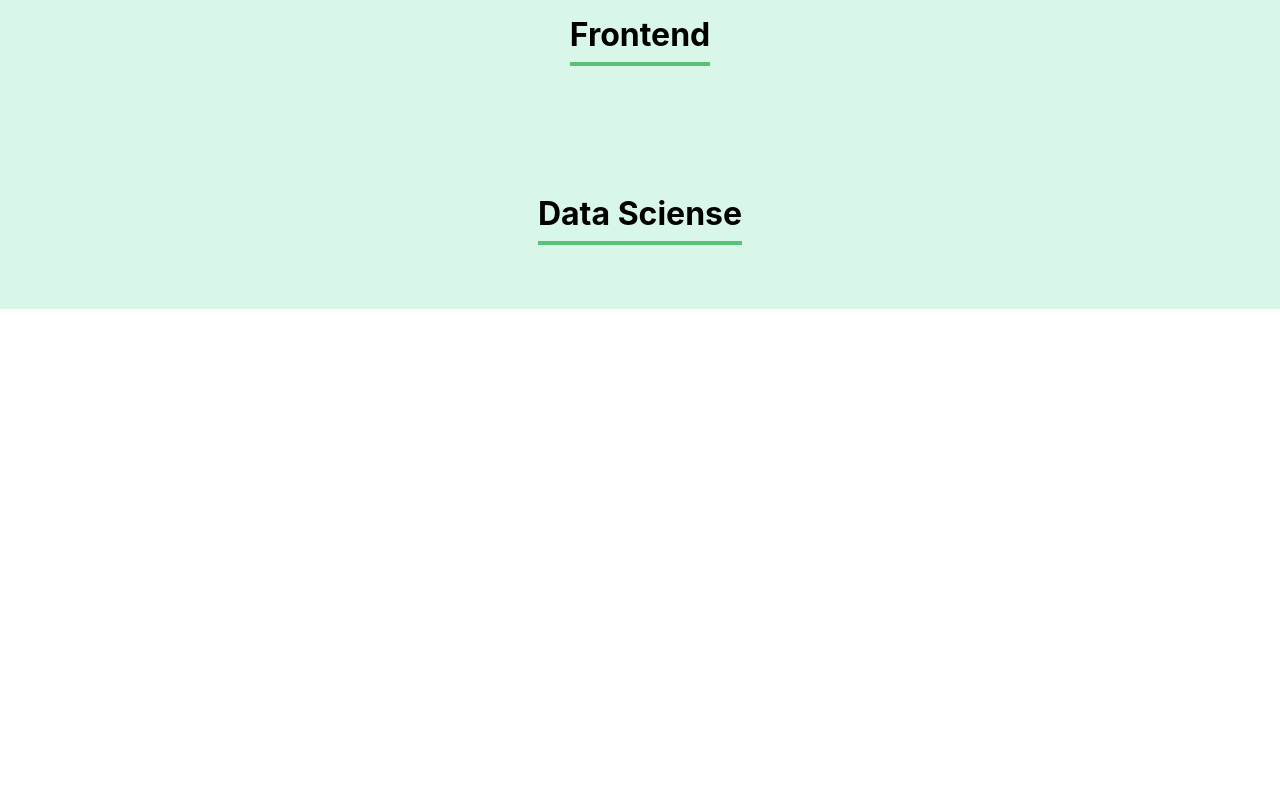
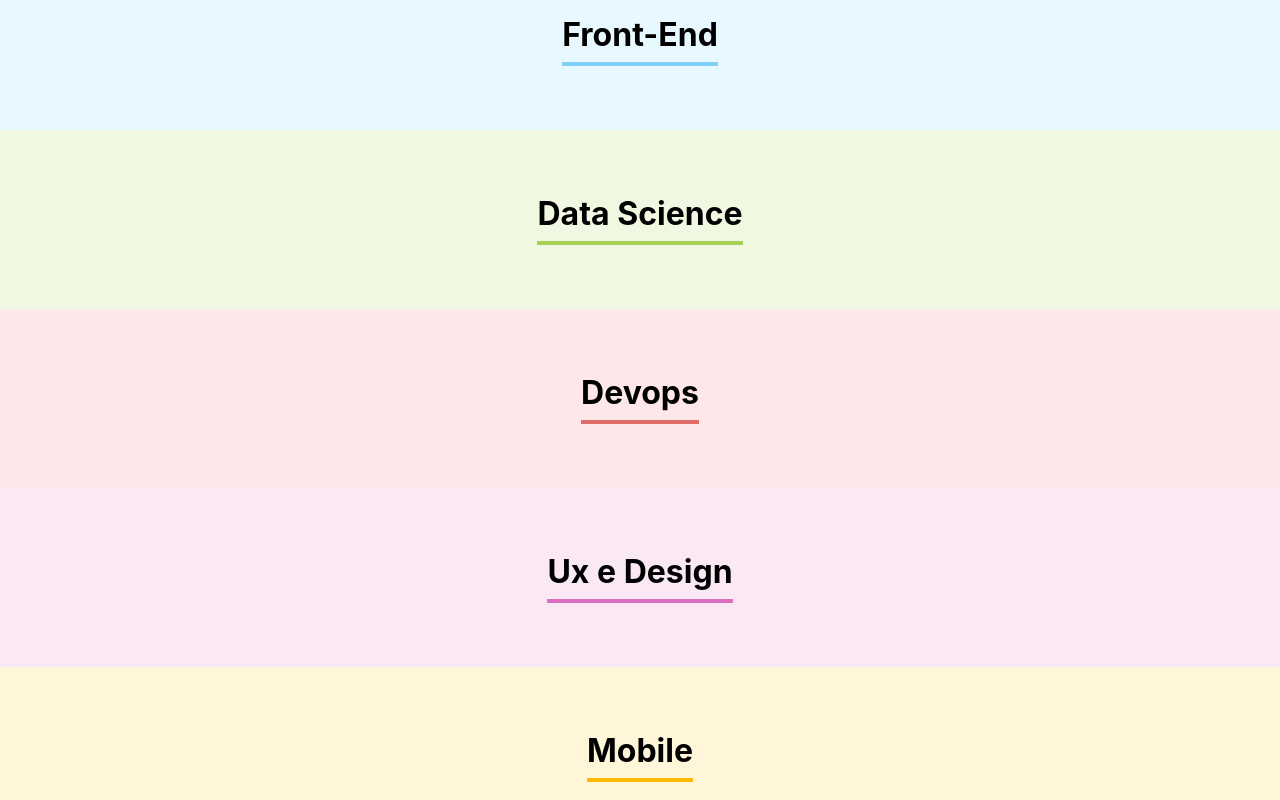
Before and after one commit to IcaroCaetano/ReactJSOrganoV2, a React (Create React App) app: page / in a window 1280 px wide. Shown: the part 1500-2300 px from the top of the page. Before the commit the page ends 1809 px from the top, so only its background shows below. Built offline with nearby package versions, Linux system fonts and the light colour scheme.

Commit message:
lista time dinamico style

```diff
--- a/src/App.js
+++ b/src/App.js
@@ -6,6 +6,44 @@
 function App() {
 
   const [colaboradores, setColaboradores] = useState([])
+
+  const times = [
+    {
+      nome: 'Programação',
+      corPrimaria: '#57C278',
+      corSecundaria: '#D9F7E9'
+    },
+    {
+      nome: 'Front-End',
+      corPrimaria: '#82CFFA',
+      corSecundaria: '#E8F8FF'
+    },
+    {
+      nome: 'Data Science',
+      corPrimaria: '#A6D157',
+      corSecundaria: '#F0F8E2'
+    },
+    {
+      nome: 'Devops',
+      corPrimaria: '#E06B69',
+      corSecundaria: '#FDE7E8'
+    },
+    {
+      nome: 'Ux e Design',
+      corPrimaria: '#DB6EBF',
+      corSecundaria: '#FAE9F5'
+    },
+    {
+      nome: 'Mobile',
+      corPrimaria: '#FFBA05',
+      corSecundaria: '#FFF5D9'
+    },
+    {
+      nome: 'Inovação e Gestão',
+      corPrimaria: '#FF8A29',
+      corSecundaria: '#FFEEDF'
+    }
+  ]
 
   const aoNovoColaboradorAdicionado = (colaborador) => {
     console.log(colaborador)
@@ -19,9 +57,9 @@
       <Formulario
         aoColaboradorCadastrado = {colaborador => aoNovoColaboradorAdicionado(colaborador)}
       />
-      <Time nome="Programação"/>
-      <Time nome="Frontend"/>
-      <Time nome="Data Sciense"/>
+      {times.map(time => <Time key={time.nome} nome={time.nome}
+      corPrimaria={time.corPrimaria} corSecundaria={time.corSecundaria}
+      /> )}
     </div>
   );
 }
--- a/src/componentes/Time/Time.css
+++ b/src/componentes/Time/Time.css
@@ -1,12 +1,11 @@
 .time {
     text-align: center;
     padding: 32px;
-    background-color: #D9F7E9;
 }
 
 .time h3 {
     font-size: 32px;
-    border-bottom: 4px solid #57C278;
+    border-bottom: 4px solid;
     display: inline-block;
     padding-bottom: 8px;
 }
--- a/src/componentes/Time/index.js
+++ b/src/componentes/Time/index.js
@@ -1,9 +1,13 @@
 import './Time.css'
 
 const Time = (props) => {
+    const css = { backgroundColor: props.corSecundaria }
+
     return (
-        <section className='time'>
-            <h3>{props.nome}</h3>
+        <section className='time' style={css}>
+            <h3 style={{ borderColor: props.corPrimaria } }>
+                {props.nome}
+            </h3>
         </section>
     )
 }
```
